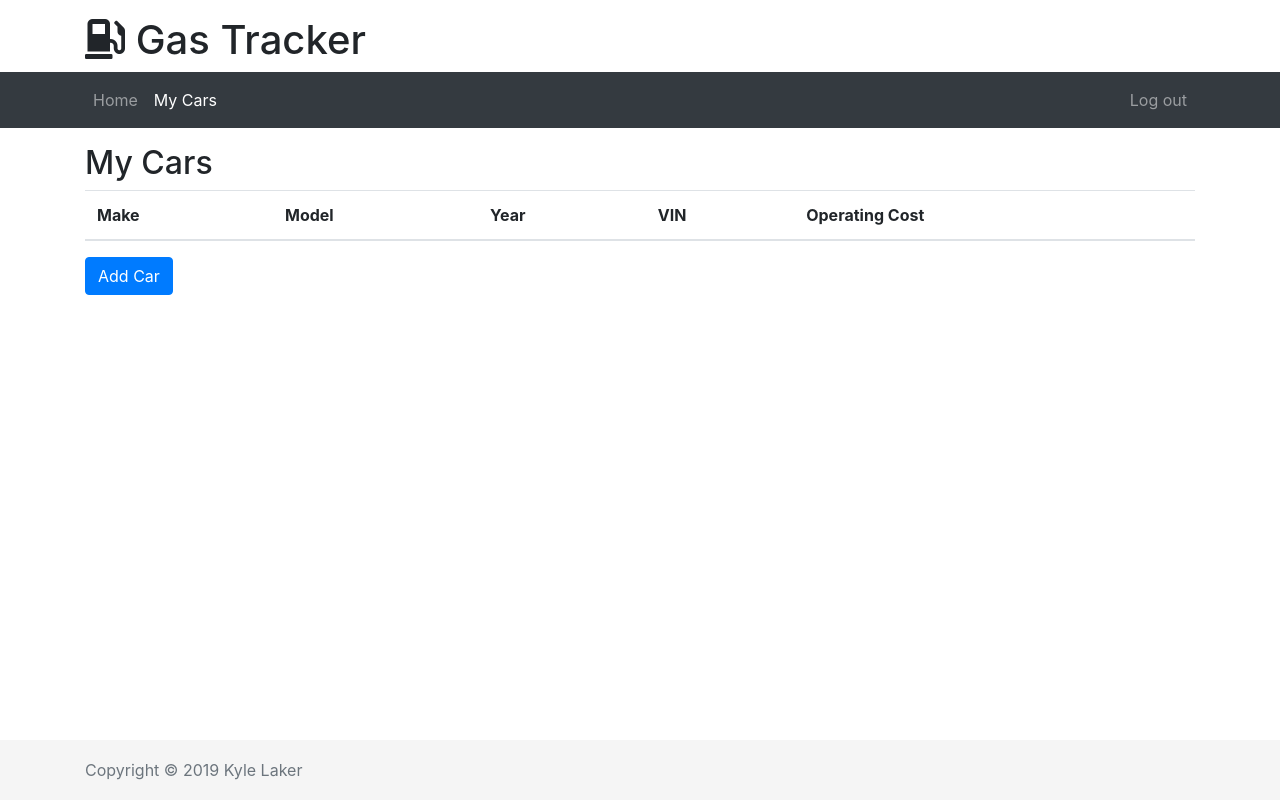
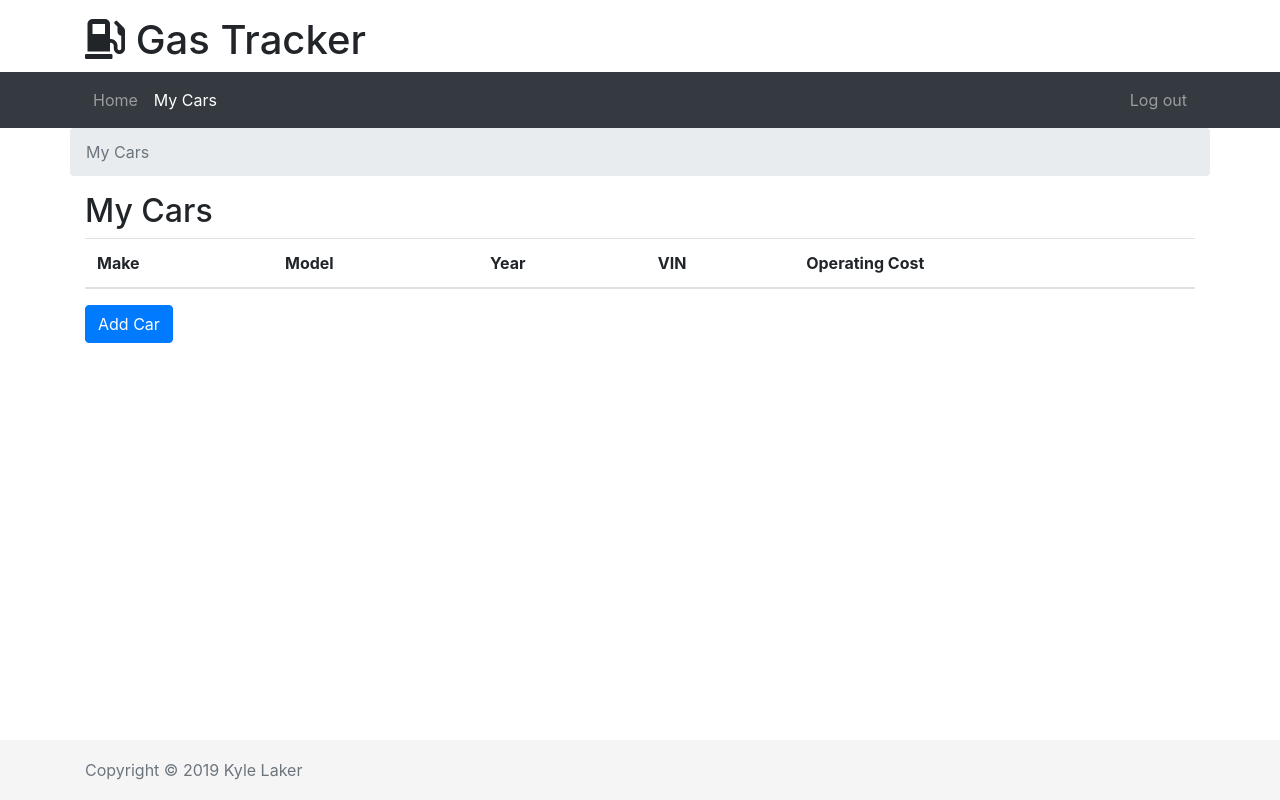
Before and after one commit to laurelmay/gas-tracker, a Django app: page /cars in a window 1280 px wide. Run offline with Django 3.2, Linux system fonts and the light colour scheme; the visitor is signed in with stand-in values (Sample User, id 1); data that the repository does not hold is empty; parts of the project's set-up code (start-up, migrations or seed data) failed here and were passed over; some libraries are stand-ins or nearby versions.

Commit message:
Add breadcrumbs

```diff
--- a/gas/static/gas/main.css
+++ b/gas/static/gas/main.css
@@ -14,6 +14,8 @@ h3 {
 html {
     position: relative;
     min-height: 100%;
+    overflow-y: overlay;
+    width: 100vw;
 }
 
 body {
@@ -32,3 +34,7 @@ body {
 td, p {
     color: #373D3F;
 }
+
+a.btn {
+    margin-bottom: .5em;
+}
--- a/gas/templates/gas/user_car_list.html
+++ b/gas/templates/gas/user_car_list.html
@@ -5,6 +5,11 @@
 {% block title %}My Cars{% endblock %}
 
 {% block content %}
+<nav aria-label="breadcrumb">
+    <ol class="container breadcrumb">
+        <li class="breadcrumb-item active">My Cars</li>
+    </ol>
+</nav>
 <div class="container main-container">
 <h2>My Cars</h2>
 <table class="table table-striped">
```
Also changed, not shown: gas/templates/gas/car-detail.html (+7 -0 lines), gas/templates/gas/car_gas_list.html (+8 -1 lines).
